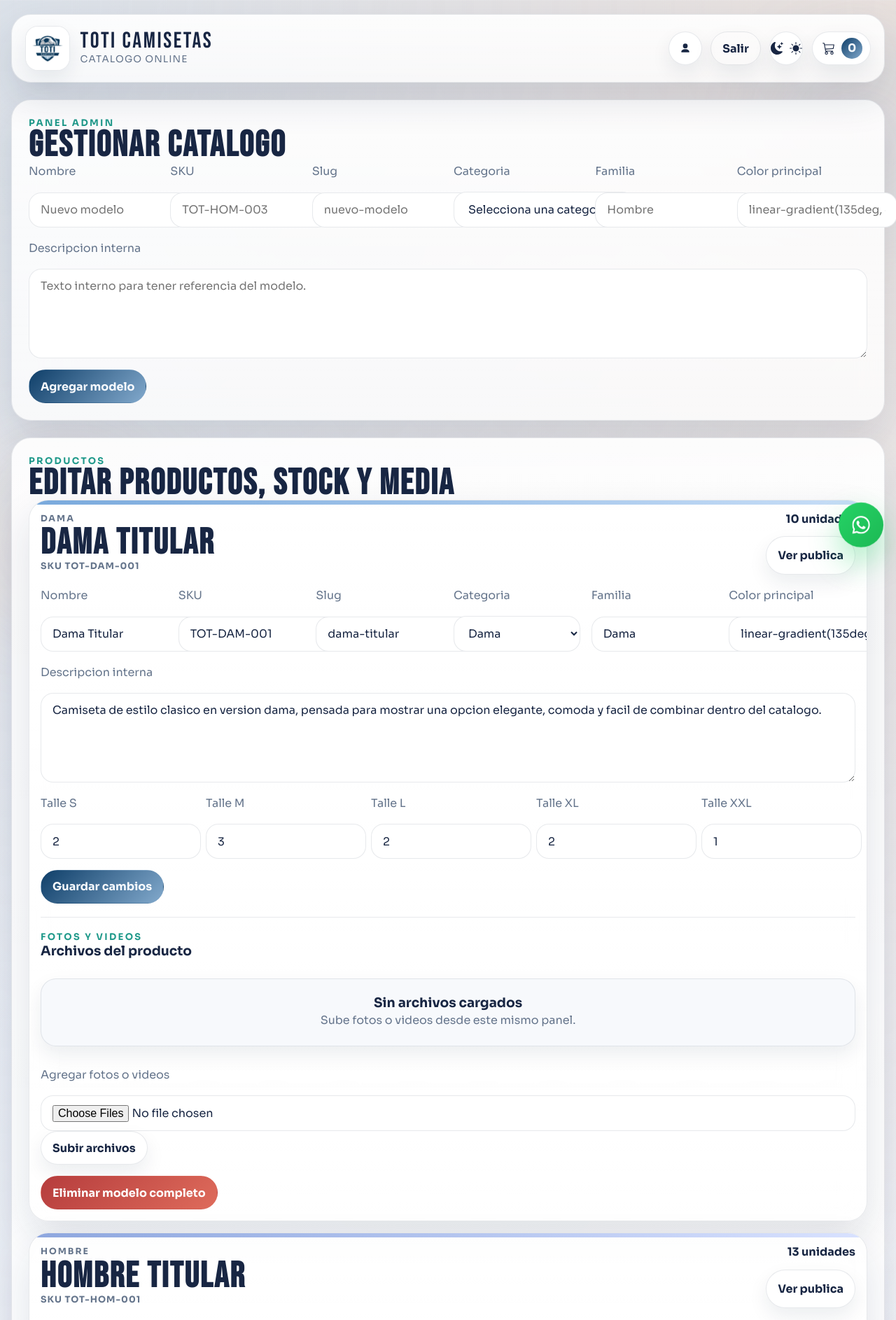
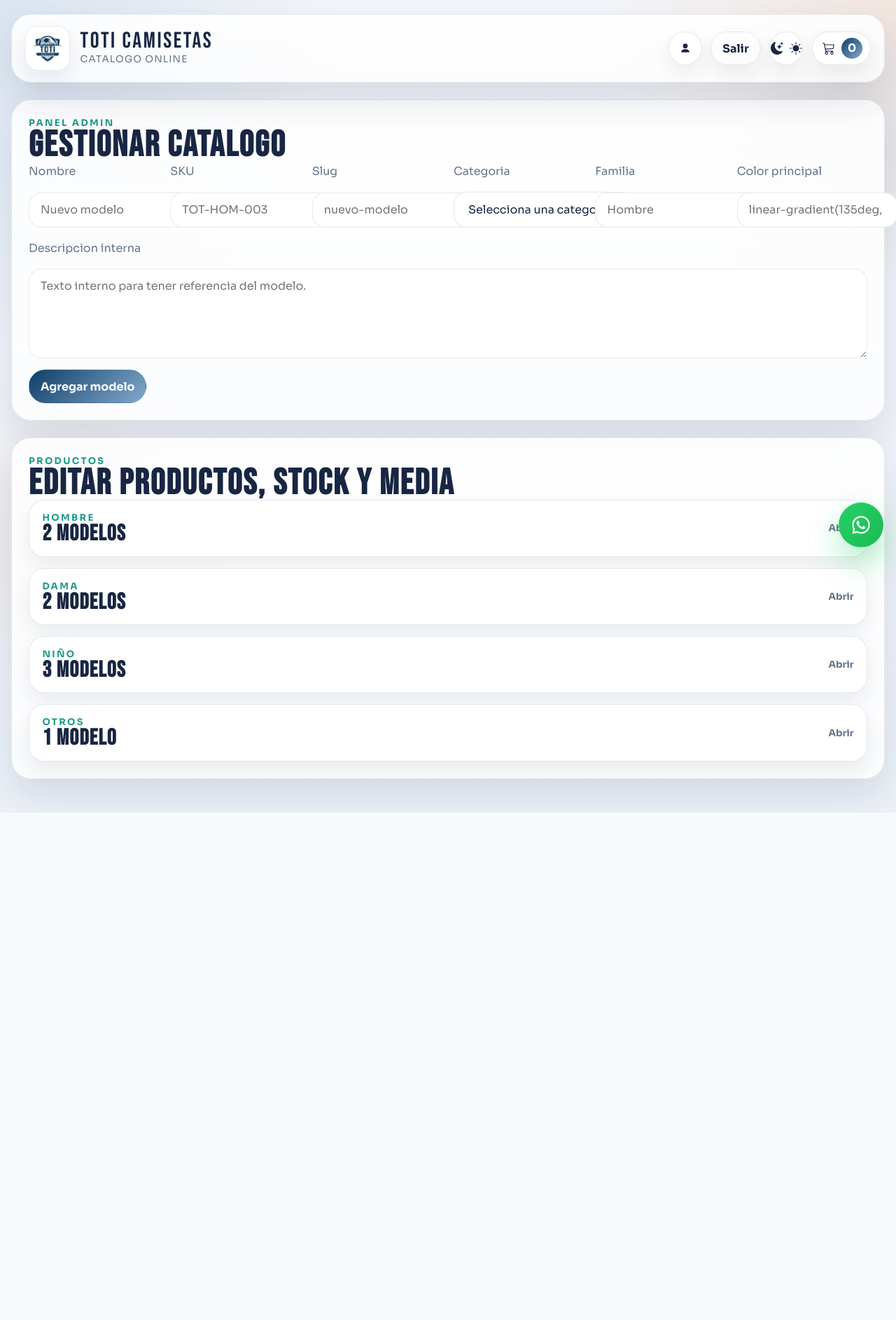
Before and after one commit to TotiPolito/CamisetasWeb, a Flask app: page /admin in a window 1280 px wide. Shown: the top 1886 px of the page at 70% size. After the commit the page ends 1161 px from the top, so only its background shows below. Run offline with Flask 3, Linux system fonts and the light colour scheme; the visitor is signed in with stand-in values (Sample User, id 1); data comes from the database, SQL or seed files in the repository.

Commit message:
Ajusta busqueda, admin plegable y hardening

```diff
--- a/app/__init__.py
+++ b/app/__init__.py
@@ -30,6 +30,28 @@ def create_app():
             "is_admin_logged_in": is_admin_logged_in(),
         }
 
+    @app.after_request
+    def apply_security_headers(response):
+        response.headers["X-Frame-Options"] = "DENY"
+        response.headers["X-Content-Type-Options"] = "nosniff"
+        response.headers["Referrer-Policy"] = "no-referrer"
+        response.headers["Permissions-Policy"] = "camera=(), microphone=(), geolocation=()"
+        response.headers["Cross-Origin-Opener-Policy"] = "same-origin"
+        response.headers["Cross-Origin-Resource-Policy"] = "same-origin"
+        response.headers["Content-Security-Policy"] = (
+            "default-src 'self'; "
+            "script-src 'self' 'unsafe-inline'; "
+            "style-src 'self' 'unsafe-inline' https://fonts.googleapis.com; "
+            "font-src 'self' https://fonts.gstatic.com data:; "
+            "img-src 'self' data: blob:; "
+            "media-src 'self' blob:; "
+            "connect-src 'self'; "
+            "frame-ancestors 'none'; "
+            "base-uri 'self'; "
+            "form-action 'self'"
+        )
+        return response
+
     @app.errorhandler(404)
     def not_found(_error):
         return render_template("errors/404.html", page_name="error"), 404
--- a/app/controllers/admin_controller.py
+++ b/app/controllers/admin_controller.py
@@ -18,6 +18,7 @@ from app.services.auth_service import login_required, validate_csrf_token
 
 
 admin_bp = Blueprint("admin", __name__)
+ADMIN_CATEGORY_ORDER = ["Hombre", "Dama", "Niño", "Otros"]
 
 
 def _build_size_updates(product, category_value):
@@ -58,7 +59,19 @@ def _redirect_to_product(product_id):
 @login_required
 def dashboard():
     products = fetch_all_products()
-    return render_template("admin/dashboard.html", page_name="admin", products=products)
+    grouped_products = []
+
+    for category_name in ADMIN_CATEGORY_ORDER:
+        category_products = [product for product in products if product["category_label"] == category_name]
+        if category_products:
+            grouped_products.append({"name": category_name, "products": category_products})
+
+    return render_template(
+        "admin/dashboard.html",
+        page_name="admin",
+        products=products,
+        grouped_products=grouped_products,
+    )
 
 
 @admin_bp.post("/admin/product/create")
--- a/app/static/css/app.css
+++ b/app/static/css/app.css
@@ -581,6 +581,12 @@ html[data-theme="dark"] .hero-panel {
     color: var(--text-soft);
 }
 
+.search-box__hint {
+    color: var(--text-soft);
+    font-size: 0.74rem;
+    font-weight: 600;
+}
+
 .filter-row {
     align-items: center;
 }
@@ -1081,6 +1087,79 @@ img.cover-media {
     min-height: auto;
 }
 
+.admin-panel {
+    gap: 1.4rem;
+}
+
+.admin-folder-list {
+    display: grid;
+    gap: 1rem;
+}
+
+.admin-folder,
+.admin-product {
+    border: 1px solid var(--line);
+    border-radius: var(--radius-lg);
+    background: var(--surface-strong);
+    box-shadow: var(--shadow-soft);
+    overflow: hidden;
+}
+
+.admin-folder__summary,
+.admin-product__summary {
+    list-style: none;
+    display: flex;
+    justify-content: space-between;
+    align-items: center;
+    gap: 1rem;
+    padding: 1rem 1.15rem;
+    cursor: pointer;
+}
+
+.admin-folder__summary::-webkit-details-marker,
+.admin-product__summary::-webkit-details-marker {
+    display: none;
+}
+
+.admin-folder__toggle {
+    min-width: 5rem;
+    text-align: right;
+    color: var(--text-soft);
+    font-size: 0.85rem;
+    font-weight: 700;
+}
+
+.admin-folder[open] .admin-folder__toggle::after,
+.admin-product[open] .admin-folder__toggle::after {
+    content: "";
+}
+
+.admin-folder__body,
+.admin-product__body {
+    display: grid;
+    gap: 1rem;
+    padding: 0 1.15rem 1.15rem;
+}
+
+.admin-product__summary-copy {
+    display: grid;
+    gap: 0.35rem;
+}
+
+.admin-product__summary-copy h3,
+.admin-folder__summary h3 {
+    margin: 0;
+    font-family: "Bebas Neue", sans-serif;
+    letter-spacing: 0.04em;
+    font-size: 2rem;
+    line-height: 0.95;
+}
+
+.admin-product__toolbar {
+    display: flex;
+    justify-content: flex-end;
+}
+
 .cart-layer {
     position: fixed;
     inset: 0;
--- a/app/static/js/admin.js
+++ b/app/static/js/admin.js
@@ -30,4 +30,38 @@ function initAdminForms() {
     });
 }
 
-document.addEventListener("DOMContentLoaded", initAdminForms);
+function initAdminFolders() {
+    const folders = document.querySelectorAll(".admin-folder");
+    const productDetails = document.querySelectorAll(".admin-product");
+
+    folders.forEach((folder) => {
+        const toggle = folder.querySelector(".admin-folder__toggle");
+        const syncToggle = () => {
+            if (toggle) {
+                toggle.textContent = folder.open ? "Cerrar" : "Abrir";
+            }
+        };
+        syncToggle();
+        folder.addEventListener("toggle", syncToggle);
+    });
+
+    productDetails.forEach((details) => {
+        const summary = details.querySelector(".admin-product__summary");
+        if (!summary) {
+            return;
+        }
+
+        summary.addEventListener("click", () => {
+            productDetails.forEach((other) => {
+                if (other !== details) {
+                    other.removeAttribute("open");
+                }
+            });
+        });
+    });
+}
+
+document.addEventListener("DOMContentLoaded", () => {
+    initAdminForms();
+    initAdminFolders();
+});
--- a/app/static/js/site.js
+++ b/app/static/js/site.js
@@ -179,14 +179,15 @@ function initCatalogFilters() {
     let activeFilter = "Todos";
 
     function applyFilters() {
-        const searchTerm = normalizeText(searchInput.value);
+        const rawTerm = normalizeText(searchInput.value).trim();
+        const searchTerm = rawTerm.length >= 3 ? rawTerm : "";
         let visibleCards = 0;
 
         cards.forEach((card) => {
             const cardCategory = normalizeText(card.dataset.category || "");
-            const cardSearch = normalizeText(card.dataset.search || "");
+            const cardTitle = normalizeText(card.dataset.title || "");
             const matchesFilter = activeFilter === "Todos" || cardCategory === normalizeText(activeFilter);
-            const matchesSearch = searchTerm === "" || cardSearch.includes(searchTerm);
+            const matchesSearch = searchTerm === "" || cardTitle.includes(searchTerm);
             const shouldShow = matchesFilter && matchesSearch;
             card.hidden = !shouldShow;
             if (shouldShow) {
--- a/app/templates/admin/dashboard.html
+++ b/app/templates/admin/dashboard.html
@@ -4,7 +4,7 @@
 
 {% block content %}
 <main class="page-grid">
-    <section class="panel" id="new-product">
+    <section class="panel admin-panel" id="new-product">
         <div class="panel__header">
             <div>
                 <p class="eyebrow">Panel admin</p>
@@ -59,7 +59,7 @@
         </form>
     </section>
 
-    <section class="panel">
+    <section class="panel admin-panel">
         <div class="panel__header">
             <div>
                 <p class="eyebrow">Productos</p>
@@ -67,19 +67,35 @@
             </div>
         </div>
 
-        <div class="admin-grid">
-            {% for product in products %}
-                <article class="admin-card" id="product-{{ product.id }}" style="--card-accent: {{ product.accent }}">
-                    <div class="admin-card__head">
+        <div class="admin-folder-list">
+            {% for group in grouped_products %}
+                <details class="admin-folder">
+                    <summary class="admin-folder__summary">
                         <div>
+                            <p class="eyebrow">{{ group.name }}</p>
+                            <h3>{{ group.products|length }} modelo{% if group.products|length != 1 %}s{% endif %}</h3>
+                        </div>
+                        <span class="admin-folder__toggle">Abrir</span>
+                    </summary>
+
+                    <div class="admin-folder__body">
+                        {% for product in group.products %}
+                            <details class="admin-product" id="product-{{ product.id }}">
+                                <summary class="admin-product__summary">
+                                    <div class="admin-product__summary-copy">
                                         <p class="admin-card__category">{{ product.category_label }}</p>
-                            <h2>{{ product.name }}</h2>
+                                        <h3>{{ product.name }}</h3>
                                         <p class="product-code">SKU {{ product.sku }}</p>
                                     </div>
                                     <div class="admin-card__summary">
                                         <span>{{ product.total_stock }} unidades</span>
+                                        <span>{{ product.image_count }} fotos | {{ product.video_count }} videos</span>
+                                    </div>
+                                </summary>
+
+                                <div class="admin-product__body">
+                                    <div class="admin-product__toolbar">
                                         <a class="nav-link" href="{{ url_for('public.product_detail', slug=product.slug) }}" target="_blank" rel="noreferrer">Ver publica</a>
-                        </div>
                                     </div>
 
                                     <form class="admin-form" method="post" action="{{ url_for('admin.update_product', product_id=product.id) }}" data-admin-form>
@@ -191,7 +207,11 @@
                                         <input type="hidden" name="csrf_token" value="{{ csrf_token() }}">
                                         <button class="button button--danger" type="submit">Eliminar modelo completo</button>
                                     </form>
-                </article>
+                                </div>
+                            </details>
+                        {% endfor %}
+                    </div>
+                </details>
             {% endfor %}
         </div>
     </section>
--- a/app/templates/base.html
+++ b/app/templates/base.html
@@ -33,6 +33,7 @@
                     <span class="sr-only">Buscar</span>
                     <span class="search-box__icon ui-icon icon--search" aria-hidden="true"></span>
                     <input id="catalog-search" type="search" placeholder="Modelo, categoria o talle">
+                    <small class="search-box__hint">Busca por nombre a partir de 3 letras.</small>
                 </label>
             {% endif %}
 
--- a/app/templates/public/index.html
+++ b/app/templates/public/index.html
@@ -71,6 +71,7 @@
                     style="--card-accent: {{ product.accent }}"
                     data-category="{{ product.filter_group }}"
                     data-search="{{ product.search_blob }}"
+                    data-title="{{ product.name }}"
                 >
                     <a class="product-card__media{% if product.preview_media and product.preview_media.kind == 'video' %} product-card__media--video{% endif %} media-protect" data-protected-media href="{{ url_for('public.product_detail', slug=product.slug) }}">
                         {% if product.preview_media %}
--- a/config.py
+++ b/config.py
@@ -15,6 +15,8 @@ class Config:
     DEFAULT_ADMIN_USERNAME = os.getenv("ADMIN_USERNAME", "admin")
     DEFAULT_ADMIN_PASSWORD = os.getenv("ADMIN_PASSWORD", "admin12345")
     MAX_CONTENT_LENGTH = 512 * 1024 * 1024
+    LOGIN_MAX_ATTEMPTS = int(os.getenv("LOGIN_MAX_ATTEMPTS", "5"))
+    LOGIN_BLOCK_SECONDS = int(os.getenv("LOGIN_BLOCK_SECONDS", "300"))
     SESSION_COOKIE_HTTPONLY = True
     SESSION_COOKIE_SAMESITE = "Lax"
     SESSION_COOKIE_SECURE = os.getenv("SESSION_COOKIE_SECURE", "0") == "1"
--- a/data/products.json
+++ b/data/products.json
@@ -24,6 +24,23 @@
         { "type": "video", "label": "Video detalle", "path": "Dama/Video Camiseta Dama.MOV" },
         { "type": "video", "label": "Video general", "path": "Dama/Video Camisetas Damas.MOV" }
       ]
+    },
+    {
+      "slug": "top-dama-argentina",
+      "sku": "TOT-DAM-002",
+      "name": "Top Dama Argentina",
+      "family": "Dama",
+      "category": "Dama",
+      "accent": "linear-gradient(135deg, #90b7e8, #dce8fb)",
+      "description": "Modelo placeholder reinsertado para volver a mostrar los tops de dama en el catalogo mientras se completan sus fotos, videos y stock real.",
+      "sizes": [
+        { "label": "S", "quantity": 0 },
+        { "label": "M", "quantity": 0 },
+        { "label": "L", "quantity": 0 },
+        { "label": "XL", "quantity": 0 },
+        { "label": "XXL", "quantity": 0 }
+      ],
+      "media": []
     },
     {
       "slug": "hombre-titular",
```
Also changed, not shown: app/controllers/auth_controller.py (+18 -1 lines), app/services/auth_service.py (+30 -0 lines), app/services/catalog_service.py (+65 -42 lines). Lines whose indentation alone changed are shown as unchanged.
